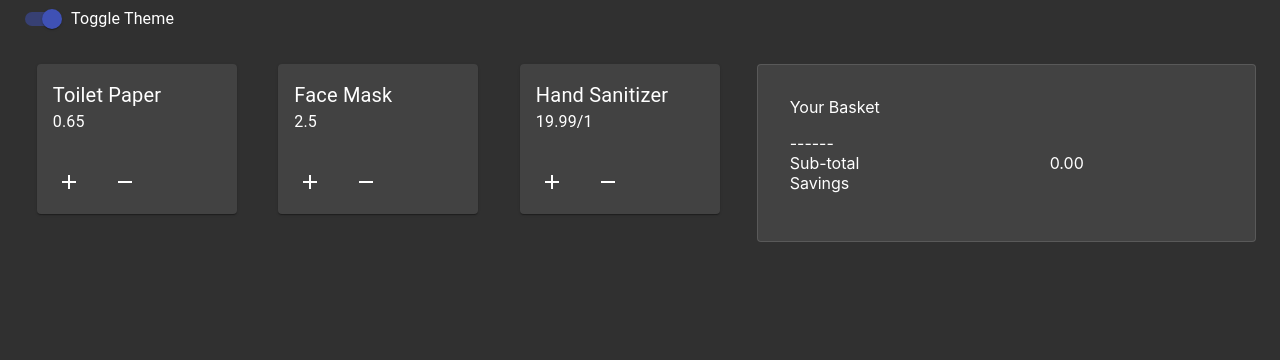
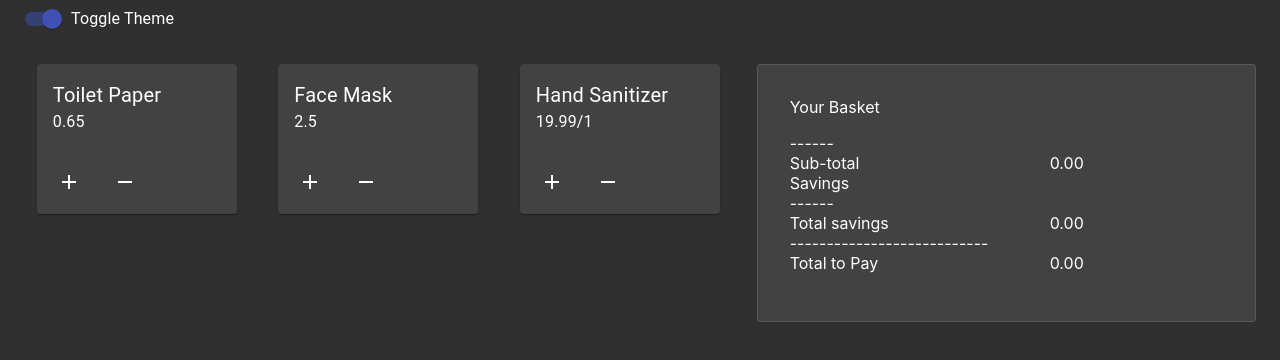
Before and after one commit to SeanRivardMorton/shopping, a React (Create React App) app: page / in a window 1280 px wide. Shown: the top 360 px of the page. Built offline with nearby package versions, Linux system fonts and the light colour scheme; the HTML template or start-up script is replaced by a standard one.

Commit message:
added in total

```diff
--- a/src/components/Basket/Basket.tsx
+++ b/src/components/Basket/Basket.tsx
@@ -7,7 +7,8 @@ import {
   parseProductPrice,
   getSubtotal,
   getAppliedDiscounts,
-  // getProductDiscount,
+  getDiscountedTotal,
+  getTotalToPay,
 } from "./basketUtilities";
 
 const BasketPaper = styled(Paper)`
@@ -48,7 +49,6 @@ const ItemizedReceipt = ({ basket }: { basket: any }) => {
 
 const AppliedDiscountsList = ({ basket }: { basket: BasketInterface }) => {
   const appliedDiscounts: any = getAppliedDiscounts(basket);
-  console.log(appliedDiscounts);
   return (
     <>
       {appliedDiscounts.map((discount: any, index: number) => {
@@ -65,7 +65,8 @@ const AppliedDiscountsList = ({ basket }: { basket: BasketInterface }) => {
 
 export const Basket = ({ basket }: { basket: BasketInterface }) => {
   const subTotal = getSubtotal(basket).toFixed(2);
-
+  const discountedTotal = getDiscountedTotal(basket).toFixed(2);
+  const totalToPay = getTotalToPay(basket).toFixed(2);
   return (
     <BasketPaper variant="outlined">
       Your Basket
@@ -78,6 +79,16 @@ export const Basket = ({ basket }: { basket: BasketInterface }) => {
         </li>
         <li>Savings</li>
         <AppliedDiscountsList basket={basket} />
+        ------
+        <li data-testid={`total savings ${subTotal}`}>
+          <span className="title">Total savings</span>
+          {discountedTotal}
+        </li>
+        ---------------------------
+        <li data-testid={`total savings ${subTotal}`}>
+          <span className="title">Total to Pay</span>
+          {totalToPay}
+        </li>
       </BasketUnorderedList>
     </BasketPaper>
   );
--- a/src/components/Basket/basketUtilities.ts
+++ b/src/components/Basket/basketUtilities.ts
@@ -60,37 +60,15 @@ export const getAppliedDiscounts = (basket: Basket) => {
   return discounts;
 };
 
-// export const getAppliedDiscounts = (basket: any) => {
-//   return Object.values(basket).reduce((totalDiscount: number, product: any) => {
-//     totalDiscount += Number(getProductDiscount(product)?.savings) || 0;
-//     return Number(totalDiscount);
-//   }, 0);
-// };
+export const getDiscountedTotal = (basket: Basket) => {
+  return getAppliedDiscounts(basket).reduce((savings: any, discount: any) => {
+    savings += discount.savings;
+    return savings;
+  }, 0);
+};
 
-// export const getProductDiscount = (product: any) => {
-//   switch (product?.discount?.type) {
-//     case "bogo":
-//       return getBogoDiscount(product);
-//     case "bulk":
-//       return getBulkDiscount(product);
-//     default:
-//       return null;
-//   }
-// };
-
-// // (Sean Rivard-Morton) bogo is 'buy one get one'
-// const getBogoDiscount = ({ quantity, cost, discount, name }: any) => {
-//   const discountable = Math.floor(quantity / discount.amount);
-//   const displayText = `${name} ${discount.amount} for ${discount.for}`;
-//   return { displayText, savings: (discountable * cost).toFixed(2) };
-// };
-
-// // (Sean Rivard-Morton) I was considering naming it 'multibuy' because 2 doesn't really
-// // seem to qualify for 'bulk'
-// const getBulkDiscount = (product: any) => {
-//   const discountable = Math.floor(product.quantity / product.discount.amount);
-//   const discountedCost = discountable * product.discount.salePrice;
-//   const totalCost = discountable * (product.cost * product.discount.amount);
-//   const displayText = `${product.name} ${product.discount.amount} for ${discountedCost}`;
-//   return { displayText, savings: totalCost - discountedCost };
-// };
+export const getTotalToPay = (basket: Basket) => {
+  const subTotal = getSubtotal(basket);
+  const discountedtotal = getDiscountedTotal(basket);
+  return subTotal - discountedtotal;
+};
```
